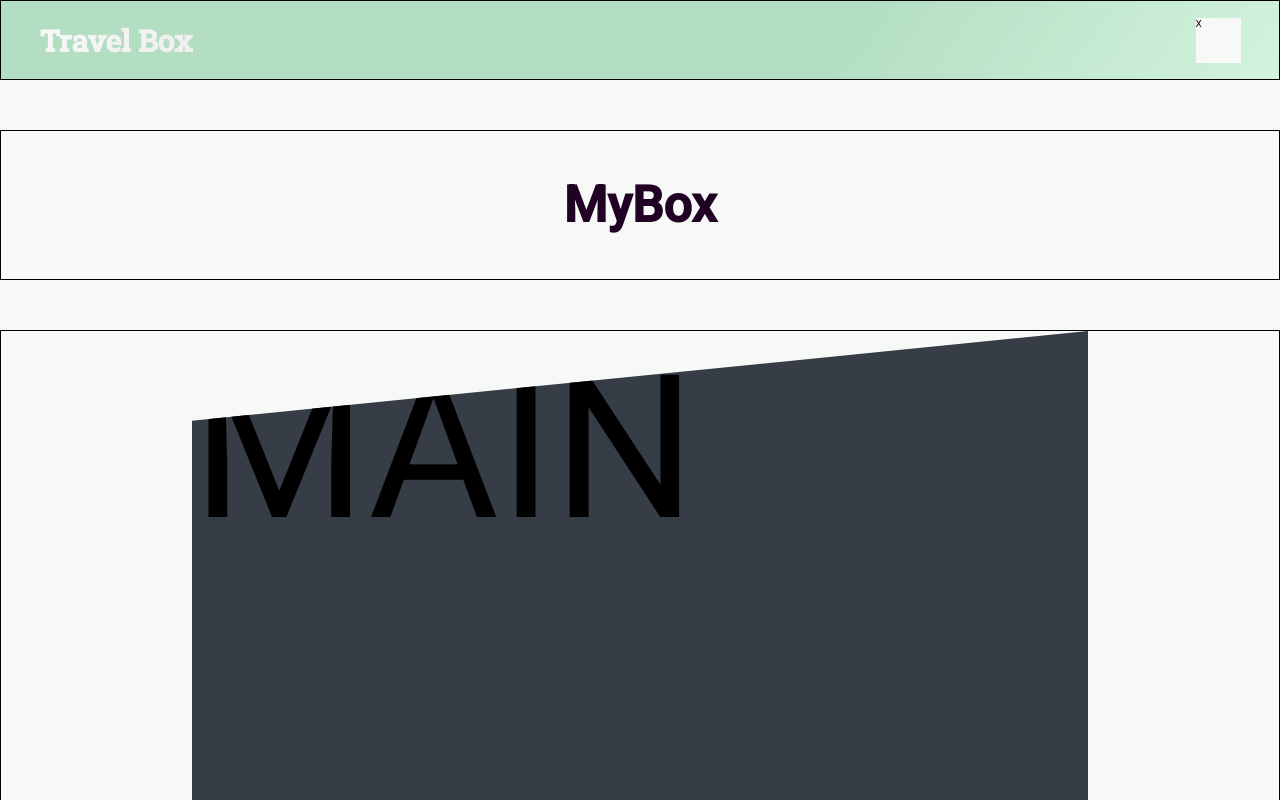
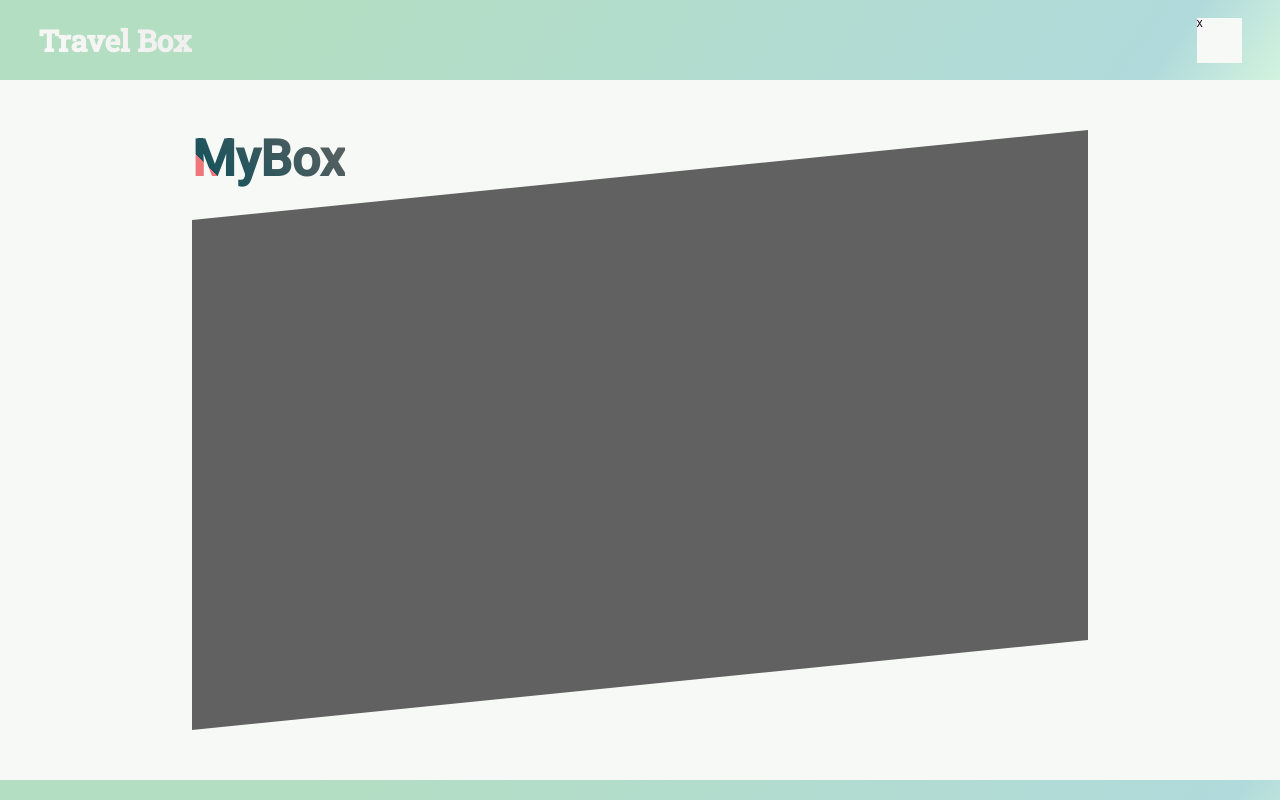
Before and after one commit to smilelk4/TravelBox_frontend, a React (Create React App) app in the folder frontend/: page / in a window 1280 px wide. Shown: the top 800 px of the page. Built offline with nearby package versions, Linux system fonts and the light colour scheme.

Commit message:
Implement section title styling

```diff
--- a/frontend/src/App.js
+++ b/frontend/src/App.js
@@ -1,7 +1,6 @@
 import React from 'react';
 import Navbar from './components/Navbar';
 import Header from './components/Header';
-// // import Main from './components/Main';
 import Section from './components/Section';
 import Footer from './components/Footer';
 
@@ -9,7 +8,7 @@ function App() {
   return (
     <div className="app">
       <Navbar />
-      <Header />
+      {/* <Header /> */}
       <Section />
       <Footer />
     </div>
--- a/frontend/src/components/Main.jsx
+++ b/frontend/src/components/Main.jsx
@@ -1,9 +1,11 @@
 import React from 'react';
+import PageTitle from './PageTitle';
 
 const Main = () => {
   return (
     <main className='main'>
-    MAIN
+      <PageTitle title='MyBox' />
+      <div className='main__content'></div>
     </main>
   );
 }
--- a/frontend/src/styles/abstracts/_mixins.scss
+++ b/frontend/src/styles/abstracts/_mixins.scss
@@ -1,6 +1,6 @@
 @mixin font-gradient-diagonal($color1, $color2) {
-    background-color: #f3ec78;
-    background-image: linear-gradient(125deg, $color1, $color2);
+    background-color: $color1;
+    background-image: linear-gradient(45deg, $color1, $color2);
     -webkit-background-clip: text;
     -webkit-text-fill-color: transparent;
     -moz-background-clip: text;
@@ -10,6 +10,21 @@
 @mixin section-diagonal() {
   -webkit-clip-path: polygon(0 15%, 100% 0, 100% 85%, 0 100%);
   clip-path: polygon(0 15%, 100% 0, 100% 85%, 0 100%);
+}
+
+@mixin font-gradient-rainbow() {
+    background-color: $color-green-dark;
+    background-image: linear-gradient(
+      45deg,
+      $color-pink,
+      $color-pink 18%,
+      $color-green-dark 15%,
+      $color-font-grey2
+    );
+    -webkit-background-clip: text;
+    -webkit-text-fill-color: transparent;
+    -moz-background-clip: text;
+    -moz-text-fill-color: transparent;
 }
 
 // @mixin font-gradient-rainbow() {
--- a/frontend/src/styles/abstracts/_variables.scss
+++ b/frontend/src/styles/abstracts/_variables.scss
@@ -16,9 +16,11 @@ $color-green-light: rgba(219, 249, 240, 1);
 $color-bg-light1: rgba(247, 249, 247, 1);
 $color-bg-light2: rgb(240, 238, 238);
 
-// #FFB17A
+$color-yellow: #fff27a;
+$color-orange: #FFB17A;
 // #A63446
-// #EF767A
+$color-pink:#EF767A;
+$color-blue:rgb(176, 218, 219);
 // #A39594
 
 $font-roboto: 'Roboto';
@@ -26,4 +28,4 @@ $font-roboto-slab: 'Roboto Slab';
 $font-monteserrat: 'Montserrat';
 $font-open-sans: 'Open Sans';
 
-$gradient-green1: linear-gradient(125deg, $color-green-mid 65%, $color-green-midlight);
+$gradient-green1: linear-gradient(125deg, $color-green-mid 20%, $color-blue 90%, $color-green-midlight);
--- a/frontend/src/styles/components/_main.scss
+++ b/frontend/src/styles/components/_main.scss
@@ -1,10 +1,12 @@
 .main {
   width: 70vw;
   height: 100%;
-  background-color: $color-font-darkgrey1;
-  // color: $color-bg-light1;
-  color: black;
   font-size: 20rem;
 
-  @include section-diagonal;
+  &__content {
+    background-color: $color-font-grey2;
+    height: 100%;
+
+    @include section-diagonal;
+  }
 }
--- a/frontend/src/styles/components/_page-title.scss
+++ b/frontend/src/styles/components/_page-title.scss
@@ -1,3 +1,10 @@
 .page-title {
   font-size: 5rem;
+  // color: $color-font-grey1;
+  @include font-gradient-rainbow();
+  position: absolute;
+  z-index: 1;
+
+  display: flex;
+  align-items: flex-end;
 }
--- a/frontend/src/styles/layout/_app.scss
+++ b/frontend/src/styles/layout/_app.scss
@@ -3,10 +3,10 @@
 
   display: grid;
   grid-template-columns: repeat(auto-fit, minmax(20rem, 1fr));
-  grid-template-rows: 8rem 15rem 75vh 15rem;
+  grid-template-rows: 8rem 75vh 15rem;
   grid-row-gap: 5rem;
 
-  & > * {
-    border: 1px solid black;
+  & * {
+    // border: 1px solid black;
   }
 }
```
